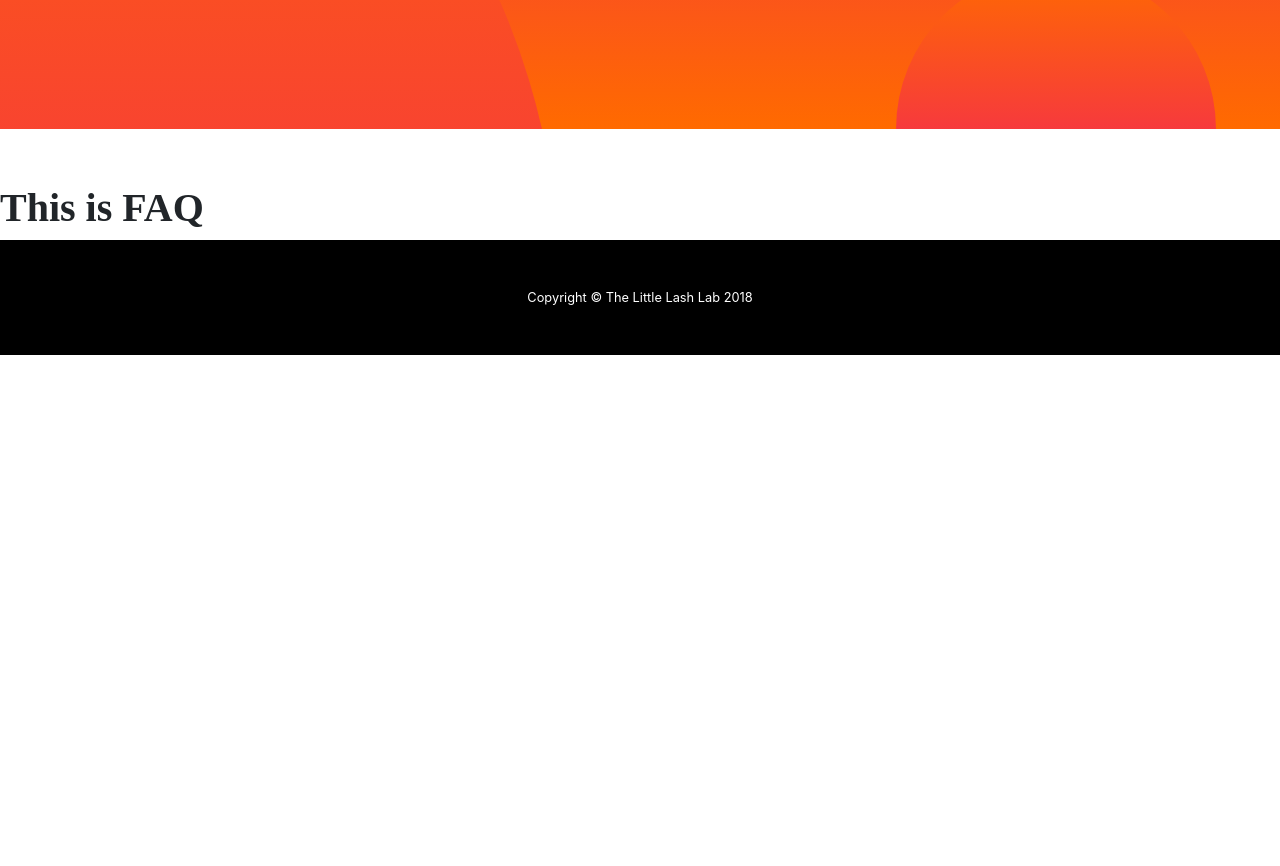
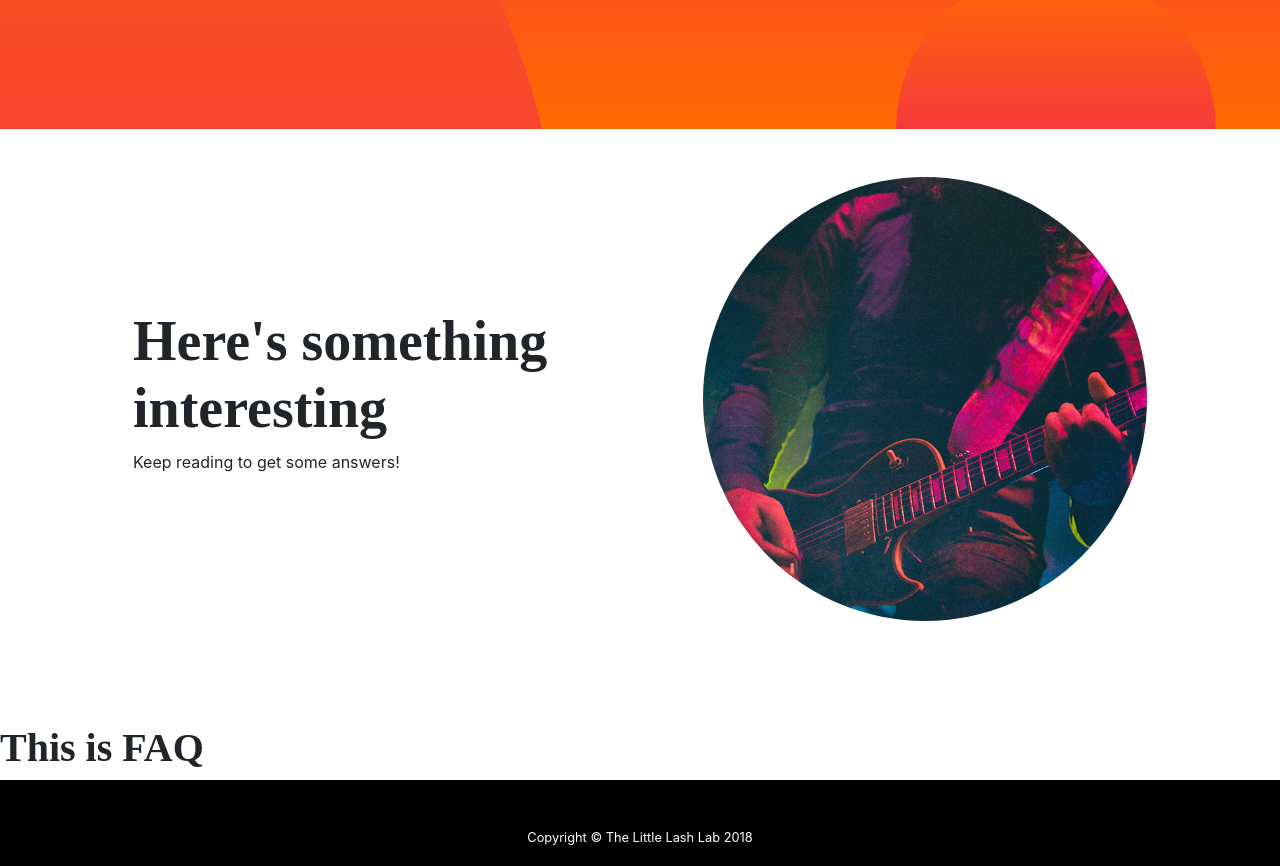
Before and after one commit to ethan-hurst/little-lash-lab-website, a React (Create React App) app: page /faq in a window 1280 px wide. Shown: the part 500-1366 px from the top of the page. Before the commit the page ends 855 px from the top, so only its background shows below. Built offline with nearby package versions, Linux system fonts and the light colour scheme.

Commit message:
started on the posts for the faq

```diff
--- a/src/components/_Post.jsx
+++ b/src/components/_Post.jsx
@@ -1,5 +1,5 @@
 import React from 'react';
-import Img from '../assets/images/01.jpg'
+import Img from '../assets/images/03.jpg'
 
 export default class _Post extends React.Component {
     render() {
--- a/src/components/index.jsx
+++ b/src/components/index.jsx
@@ -4,7 +4,5 @@ export { default as _Footer } from './layout/_Footer';
 export { default as _Header } from './layout/_Header';
 export { default as _NavBar } from './_NavBar';
 export { default as _Post } from './_Post';
-export { default as _Post2 } from './_Post2';
-export { default as _Post3 } from './_Post3';
 export { default as _Router } from './_Router';
 export { default as _Price } from './page/_Price';
--- a/src/pages/Faq.jsx
+++ b/src/pages/Faq.jsx
@@ -1,5 +1,5 @@
 import React from 'react';
-import { _Footer, _Faq, _NavBar, _Header } from '../components'
+import { _Footer, _Faq, _NavBar, _Header, _Post } from '../components'
 
 
 export default class Faq extends React.Component {
@@ -11,6 +11,10 @@ export default class Faq extends React.Component {
                     headerProp="The Little Lash Lab"
                     subheadingProp="Got Some Questions?"
                 />
+                <_Post
+                    header="Here's something interesting"
+                    paragraph="Keep reading to get some answers!"
+                />
                 <_Faq />
                 <_Footer />
             </React.Fragment>
```
